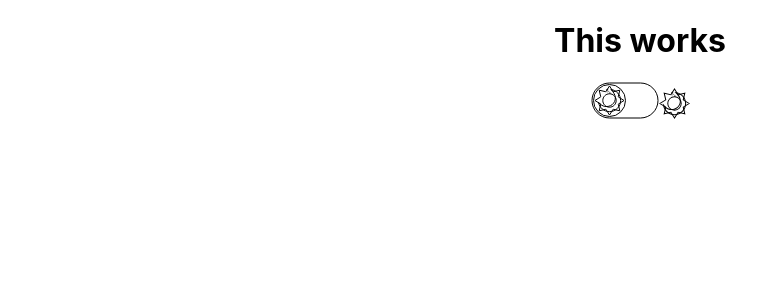
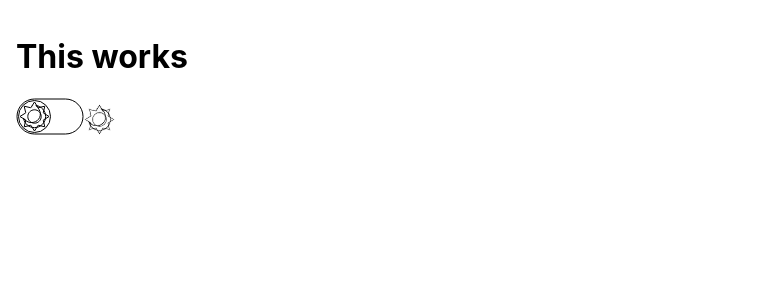
Before and after one commit to Kenramiscal1106/theme-toggle, a React (Create React App) app: page / in a window 1280 px wide. Shown: the top 300 px of the page, without its empty margins (0-772 px from the left). Built offline with nearby package versions, Linux system fonts and the light colour scheme.

Commit message:
updated styles and selectors

```diff
--- a/src/App.css
+++ b/src/App.css
@@ -1,38 +1,24 @@
-.App {
-  text-align: center;
+:root {
+  --bg:white;
+  --color:black;
 }
-
-.App-logo {
-  height: 40vmin;
-  pointer-events: none;
+*{box-sizing: border-box;}
+:root .App.dark {
+  --bg:rgb(46, 48, 54);
+  --color:white;
 }
-
-@media (prefers-reduced-motion: no-preference) {
-  .App-logo {
-    animation: App-logo-spin infinite 20s linear;
-  }
+html, body {
+  margin:0;
+  padding: 0;
+  width: 100%;
+  height: 100%;
 }
-
-.App-header {
-  background-color: #282c34;
-  min-height: 100vh;
-  display: flex;
-  flex-direction: column;
-  align-items: center;
-  justify-content: center;
-  font-size: calc(10px + 2vmin);
-  color: white;
+.App {background: var(--bg); color: var(--color);width:100%; height:100%;padding:1rem;}
+svg * {
+  stroke:var(--color);
 }
-
-.App-link {
-  color: #61dafb;
+button.theme-toggle {
+  padding: 0;
+  background: 0;
+  border: none;
 }
-
-@keyframes App-logo-spin {
-  from {
-    transform: rotate(0deg);
-  }
-  to {
-    transform: rotate(360deg);
-  }
-}
```
